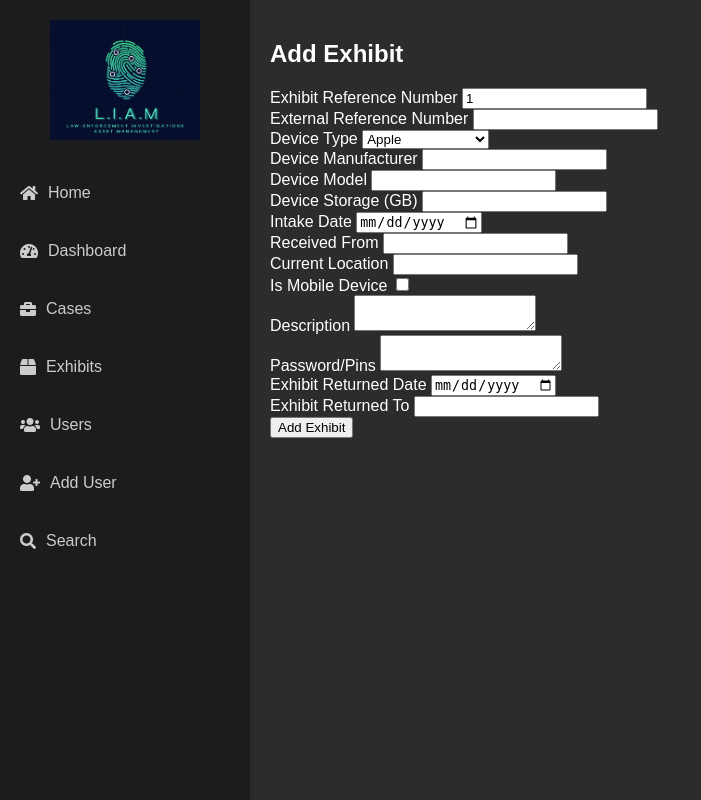
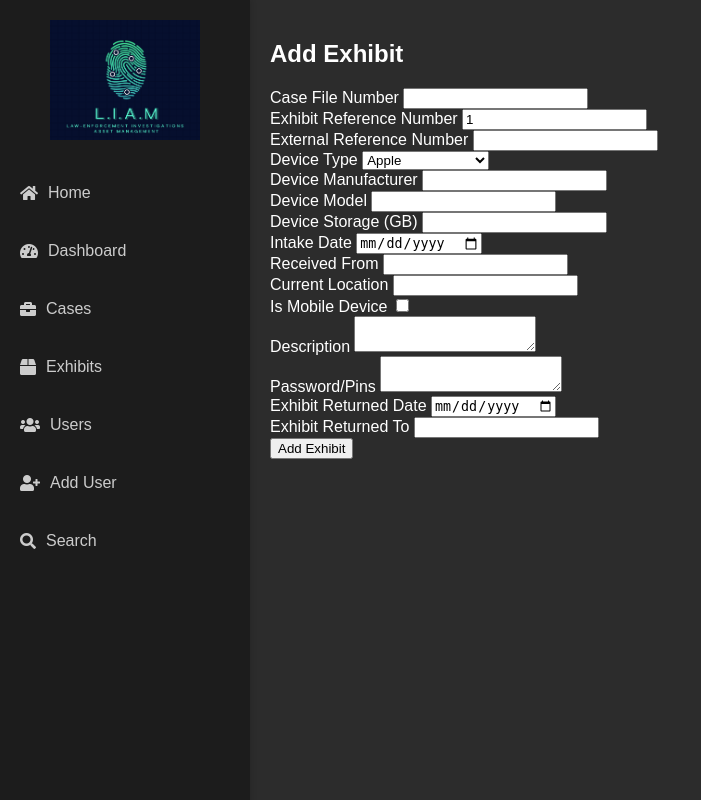
Before and after one commit to ciaran-ie/L.I.A.M, a Flask app: page /add_exhibit in a window 1280 px wide. Shown: the whole page, without its empty margins (0-701 px from the left). Run offline with Flask 3, Linux system fonts and the light colour scheme.

Commit message:
Update add_exhibit.html

```diff
--- a/app/templates/add_exhibit.html
+++ b/app/templates/add_exhibit.html
@@ -4,6 +4,10 @@
 <div class="container">
     <h2>Add Exhibit{% if case %} to Case: {{ case.case_file_number }}{% endif %}</h2>
     <form method="POST">
+        <div class="form-group">
+            <label for="case_file_number">Case File Number</label>
+            <input type="text" class="form-control" id="case_file_number" name="case_file_number" required>
+        </div>
         <div class="form-group">
             <label for="exhibit_ref_number">Exhibit Reference Number</label>
             <input type="text" class="form-control" id="exhibit_ref_number" name="exhibit_ref_number" required value="{{ next_exhibit_number }}" readonly>
```
